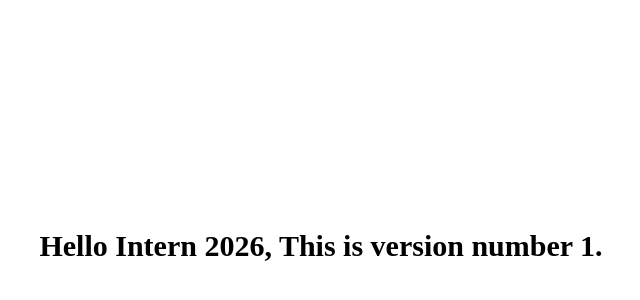
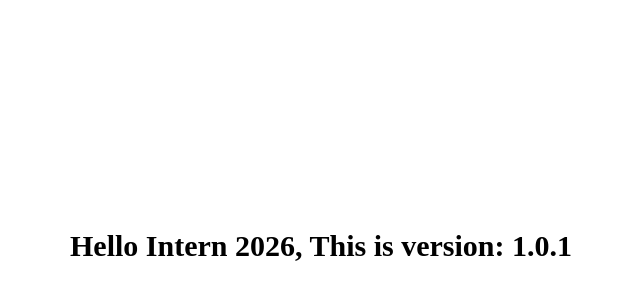
Before and after one commit to jojo-987/basic-vite, a React (Vite) app: page / in a window 1280 px wide. Shown: the part 162-462 px from the top of the page, without its empty margins (327-967 px from the left). Built offline with nearby package versions, Linux system fonts and the light colour scheme.

Commit message:
Update App.jsx

```diff
--- a/src/App.jsx
+++ b/src/App.jsx
@@ -5,7 +5,7 @@ function App() {
   return (
     <>
       <div className="main-page">
-      Hello Intern 2026, This is version number 1.
+      Hello Intern 2026, This is version: 1.0.1
       </div>
     </>
   )
```
